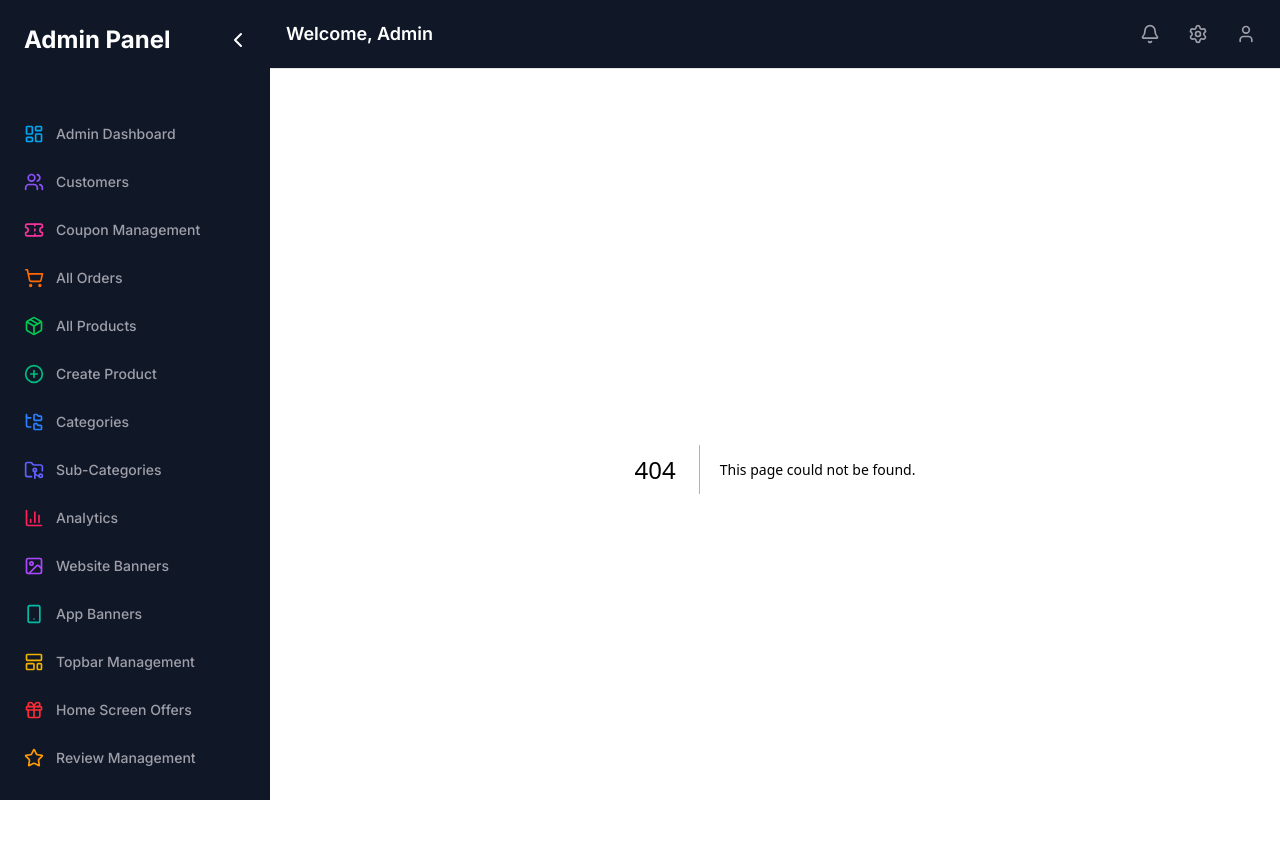
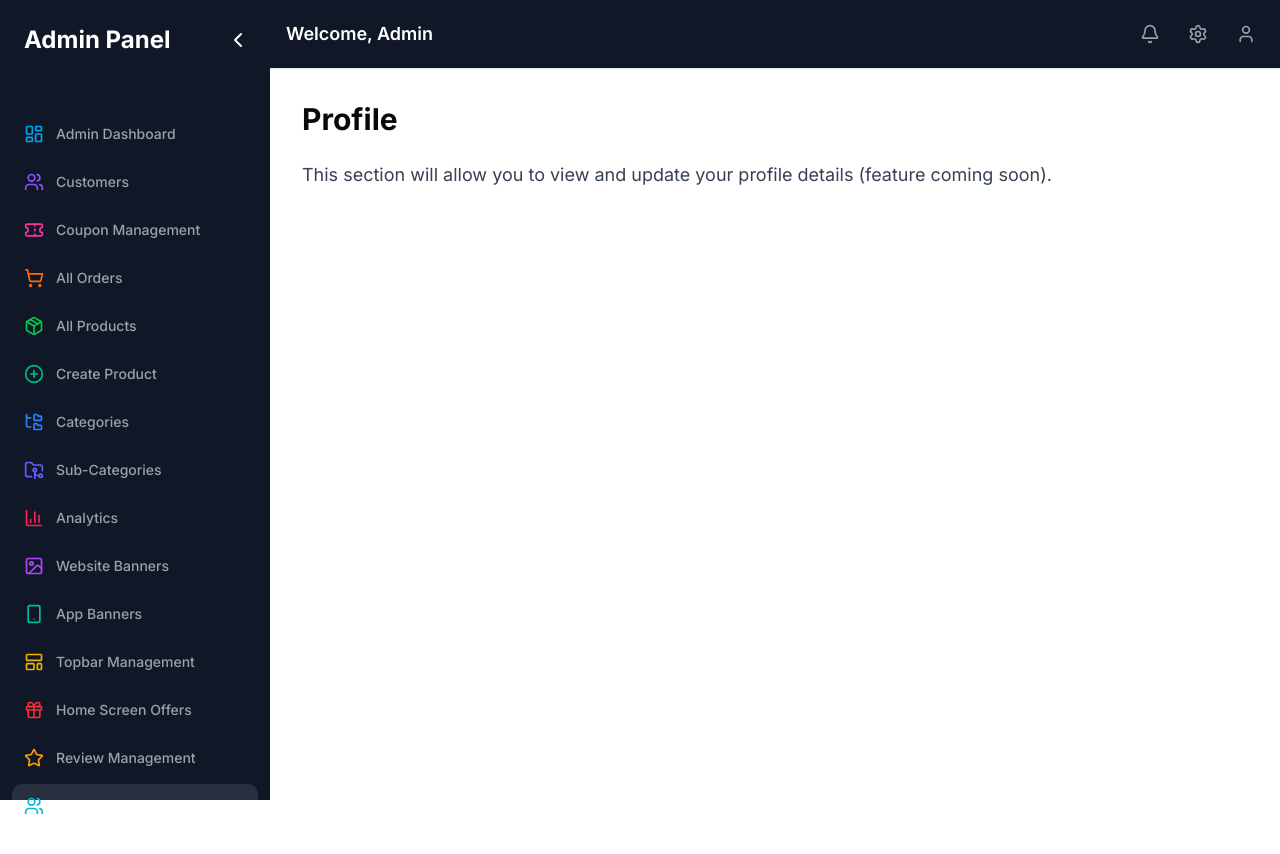
Before and after one commit to gourabopx/admin-dashboard-new, a Next.js app: page /profile in a window 1280 px wide. Before the commit this address had no page. Shown: the top 854 px of the page. After the commit the page ends 800 px from the top, so only its background shows below. Built offline with nearby package versions, Linux system fonts and the light colour scheme.

Commit message:
Add profile page and navigation to user profile
Co-authored-by: gourab43212 <gourab43212@gmail.com>

```diff
--- /dev/null
+++ b/app/profile/page.tsx
@@ -0,0 +1,16 @@
+"use client";
+
+import React from "react";
+
+const ProfilePage = () => {
+  return (
+    <div className="p-8 space-y-6">
+      <h1 className="text-3xl font-bold">Profile</h1>
+      <p className="text-lg text-gray-700 dark:text-gray-300">
+        This section will allow you to view and update your profile details (feature coming soon).
+      </p>
+    </div>
+  );
+};
+
+export default ProfilePage;
--- a/components/layout/navbar.tsx
+++ b/components/layout/navbar.tsx
@@ -2,6 +2,7 @@
 
 import { Bell, Settings, User } from "lucide-react";
 import { Button } from "@/components/ui/button";
+import Link from "next/link";
 
 const Navbar = () => {
   return (
@@ -16,9 +17,11 @@ const Navbar = () => {
         <Button variant="ghost" size="icon" className="hover:bg-white/10">
           <Settings className="h-5 w-5 text-zinc-400" />
         </Button>
-        <Button variant="ghost" size="icon" className="hover:bg-white/10">
-          <User className="h-5 w-5 text-zinc-400" />
-        </Button>
+        <Link href="/profile">
+          <Button variant="ghost" size="icon" className="hover:bg-white/10">
+            <User className="h-5 w-5 text-zinc-400" />
+          </Button>
+        </Link>
       </div>
     </div>
   );
--- a/components/layout/sidebar.tsx
+++ b/components/layout/sidebar.tsx
@@ -108,6 +108,12 @@ const routes = [
     href: "/reviews",
     color: "text-amber-500",
   },
+  {
+    label: "Profile",
+    icon: Users,
+    href: "/profile",
+    color: "text-cyan-500",
+  },
 ];
 
 interface SidebarProps {
```
